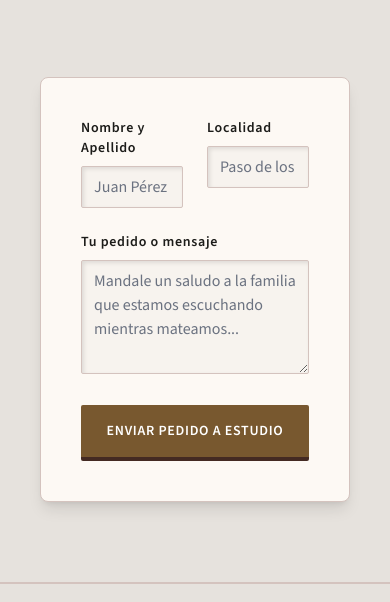
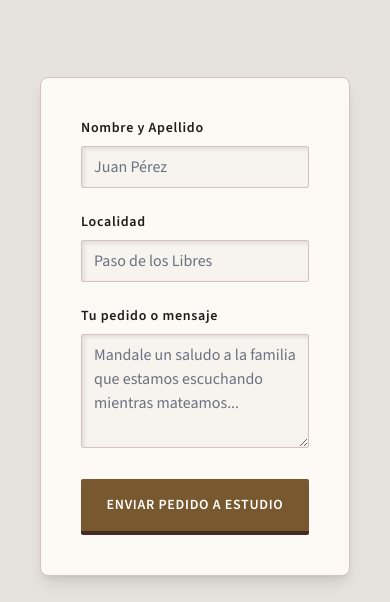
Before and after one commit to testpehuenia-ship-it/fmlatranquera, a website: page public/index.html in a window 390 px wide. Shown: the part 2753-3355 px from the top of the page. Drawn offline with nearby package versions, Linux system fonts and the light colour scheme; no server answers.

Commit message:
Fix form responsive layout on mobile & clean unused assets

```diff
--- a/public/index.html
+++ b/public/index.html
@@ -363,7 +363,7 @@
 </div>
 <form class="bg-surface p-10 rounded-xl rustic-border shadow-lg">
 <div class="space-y-6">
-<div class="grid grid-cols-2 gap-6">
+<div class="grid grid-cols-1 md:grid-cols-2 gap-6">
 <div>
 <label class="block font-label-sm text-label-sm mb-2">Nombre y Apellido</label>
 <input class="w-full bg-surface-container-low border-outline-variant rounded focus:ring-secondary focus:border-secondary transition-all pressed-effect" placeholder="Juan Pérez" type="text"/>
```
Also changed, not shown: 1 other file.
